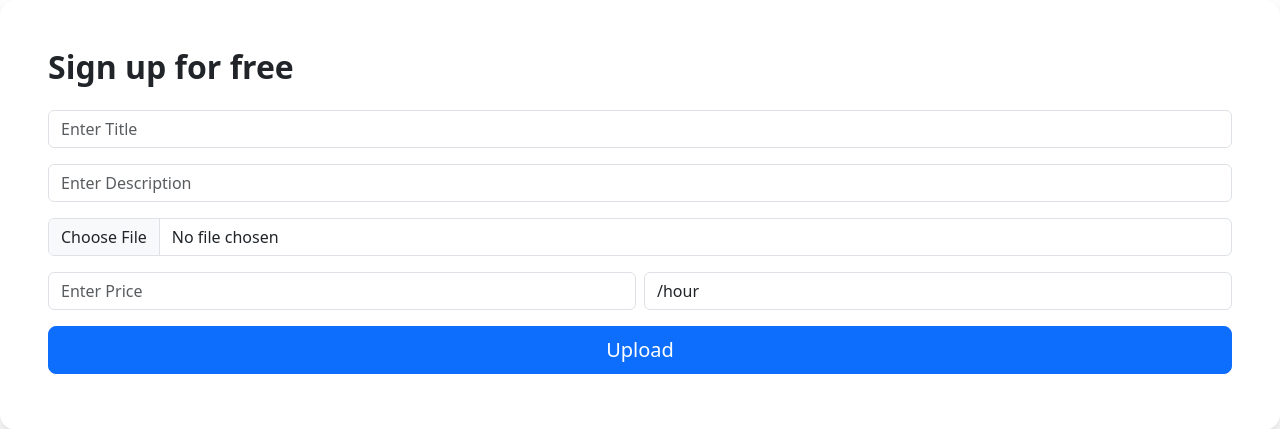
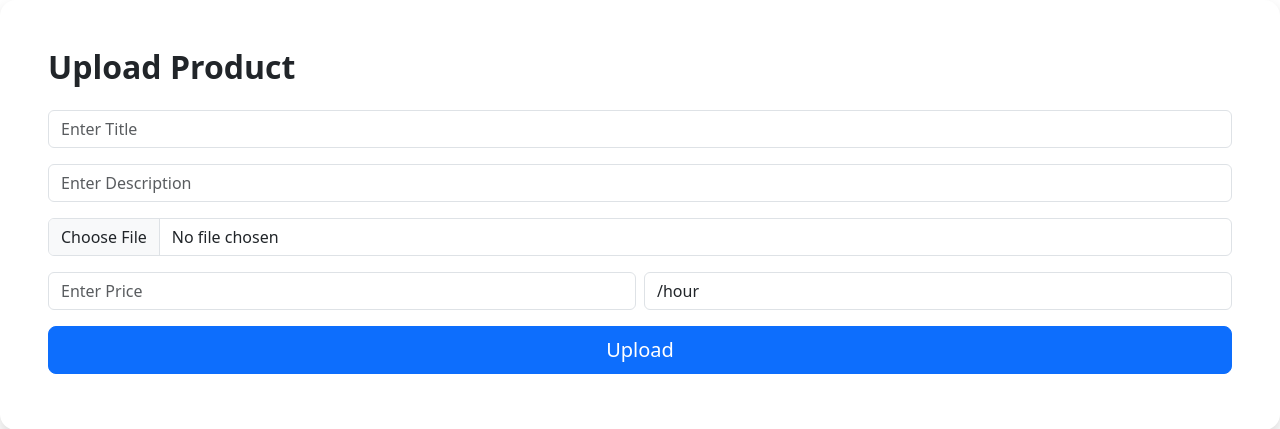
Before and after one commit to siddharth6758/django-peerRental, a Django app: page /uploadproduct/ in a window 1280 px wide. Shown: the part 126-555 px from the top of the page. Run offline with Django 4.2, Linux system fonts and the light colour scheme; the visitor is signed in with stand-in values (Sample User, id 1); some libraries are stand-ins or nearby versions.

Commit message:
windows 5

```diff
--- a/peerRental/products/templates/uploadprod.html
+++ b/peerRental/products/templates/uploadprod.html
@@ -35,7 +35,7 @@
     <div class="modal-dialog">
       <div class="modal-content rounded-4 shadow">
         <div class="modal-header p-5 pb-4 border-bottom-0">
-          <h1 class="fw-bold mb-0 fs-2">Sign up for free</h1>
+          <h1 class="fw-bold mb-0 fs-2">Upload Product</h1>
         </div>
 
         <div class="p-5 pt-0">
--- a/peerRental/products/views.py
+++ b/peerRental/products/views.py
@@ -9,7 +9,9 @@ def uploadproduct(req):
     if req.method == 'POST':
         forms = ProductFrom(req.POST,req.FILES)
         if forms.is_valid():
-            forms.save()
+            product = forms.save(commit=False)
+            product.posted_by_id = req.user.id
+            product.save()
             messages.success(req,'Product uploaded successfully!')
             return redirect(f'/user/{req.user.id}')
         else:
```
Also changed, not shown: peerRental/products/migrations/0001_initial.py (added).
